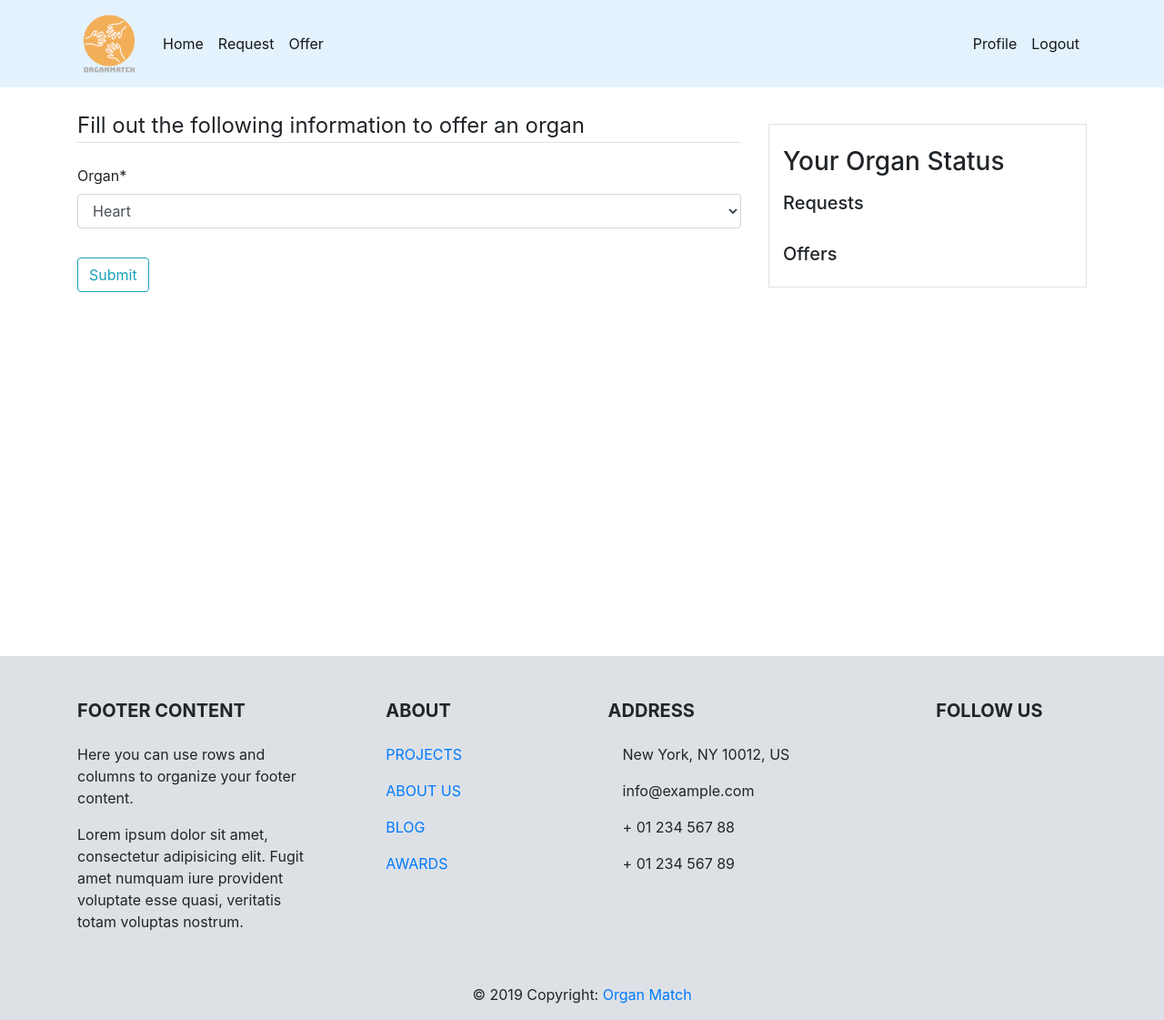
After one commit to ajmengistu/organ-match-app, a Django app: page /offer/ in a window 1280 px wide. The commit adds this page. Shown: the whole page at 91% size. Run offline with Django 3.2, Linux system fonts and the light colour scheme; a user stored in the database is signed in; data that the repository does not hold is empty; some libraries are stand-ins or nearby versions.

Commit message:
Added an offer page

```diff
--- a/src/organ_match_app/matchapp/forms.py
+++ b/src/organ_match_app/matchapp/forms.py
@@ -16,6 +16,9 @@
     widget = forms.TextInput(attrs={'placeholder': 'YYYY-mm-dd (please provide a date in the future)'}))
     organ = forms.ChoiceField(choices=ORGAN_CHOICES, required=True)
 
+class OrganOfferForm(forms.Form):
+    organ = forms.ChoiceField(choices=ORGAN_CHOICES, required=True)
+
 class PersonForm(forms.Form):
     first_name = forms.CharField(max_length=50)
     last_name = forms.CharField(max_length=50)
--- a/src/organ_match_app/matchapp/templates/matchapp/base.html
+++ b/src/organ_match_app/matchapp/templates/matchapp/base.html
@@ -41,7 +41,7 @@
               <a class="nav-link" href="{% url 'matchapp-request' %}">Request</a>
             </li>
             <li class="nav-item active">
-              <a class="nav-link" href="#">Offer</a>
+              <a class="nav-link" href="{% url 'matchapp-offer' %}">Offer</a>
             </li>
 
           </ul>
@@ -104,7 +104,7 @@
                     {% for offer in offers %}
                     <li class="list-group-item d-flex justify-content-between align-items-center">
                       Heart
-                      <span class="badge badge-pending badge-pill">success</span>
+                      <span class="badge badge-primary badge-pill">pending</span>
                     </li>
                     {% endfor %}
                   </ul>
--- /dev/null
+++ b/src/organ_match_app/matchapp/templates/matchapp/offer.html
@@ -0,0 +1,18 @@
+{% extends "matchapp/base.html" %}
+{% load crispy_forms_tags %}
+
+{% block content %}
+<div class="content-section">
+    <form method="POST">
+        {% csrf_token %}
+        <fieldset class="form-group">
+            <legend class="border-bottom mb-4">Fill out the following
+                information to offer an organ</legend>
+            {{ form|crispy }}
+        </fieldset>
+        <div class="form-group">
+            <button class="btn btn-outline-info" type="submit">Submit</button>
+        </div>
+    </form>
+</div>
+{% endblock content%}
--- a/src/organ_match_app/matchapp/templates/matchapp/profile.html
+++ b/src/organ_match_app/matchapp/templates/matchapp/profile.html
@@ -47,7 +47,7 @@
         </div>
     </form>
     {% else %}
-
+    <hr>
     <div class="col-8">
         <ul class="list-group pt-5">
             </li> <li class="list-group-item d-flex justify-content-between
--- a/src/organ_match_app/matchapp/urls.py
+++ b/src/organ_match_app/matchapp/urls.py
@@ -5,4 +5,5 @@
     path('', views.home, name='matchapp-home'),
     path('about/', views.about, name='matchapp-about'),
     path('request/', views.request_organ, name='matchapp-request'),
+    path('offer/', views.offer_organ, name='matchapp-offer'),
 ]
--- a/src/organ_match_app/matchapp/views.py
+++ b/src/organ_match_app/matchapp/views.py
@@ -2,7 +2,7 @@
 from django.db import connection
 from django.contrib import messages
 from django.contrib.auth.decorators import login_required
-from  .forms import UserRegistrationForm, OrganRequestForm, PersonForm
+from  .forms import UserRegistrationForm, OrganRequestForm, PersonForm, OrganOfferForm
 from .models import Person, Doctors, Needs, Available
 from django.contrib.auth.models import User
 import datetime
@@ -175,11 +175,45 @@
     else:
         if not Person.objects.filter(user_id=curr_user_id).exists():
             return redirect('profile')
-    form = OrganRequestForm()
 
     context = {
-                'form': form,
+                'form': OrganRequestForm(),
                 'requests': get_requests(curr_user_id),
                 'offers': get_offers(curr_user_id),
             }
     return render(request, 'matchapp/request.html', context)
+
+def add_offer_organ(id, organ):
+    try:
+        available = Available.objects.create(
+            user_id = id,
+            organ = organ,
+        )
+        available.save()
+        print("------------Added offered organ-------------")
+        return True
+    except Exception as e:
+        print(type(e))
+        return False
+
+@login_required
+def offer_organ(request):
+    curr_user_id = request.user.id
+
+    if request.method == 'POST':
+        form = OrganOfferForm(request.POST)
+        if form.is_valid():
+            input = request.POST.copy()
+            if add_offer_organ(curr_user_id, input.get('organ')):
+                 messages.success(request, f'Your offer has been submitted successfully!')
+            else:
+                 messages.error(request, f'You have already offered this organ [' + input.get('organ')  +']!')
+
+
+    context = {
+        'form': OrganOfferForm(),
+        'requests' : get_requests(curr_user_id),
+        'offers' : get_offers(curr_user_id),
+    }
+
+    return render(request, 'matchapp/offer.html', context)
```
